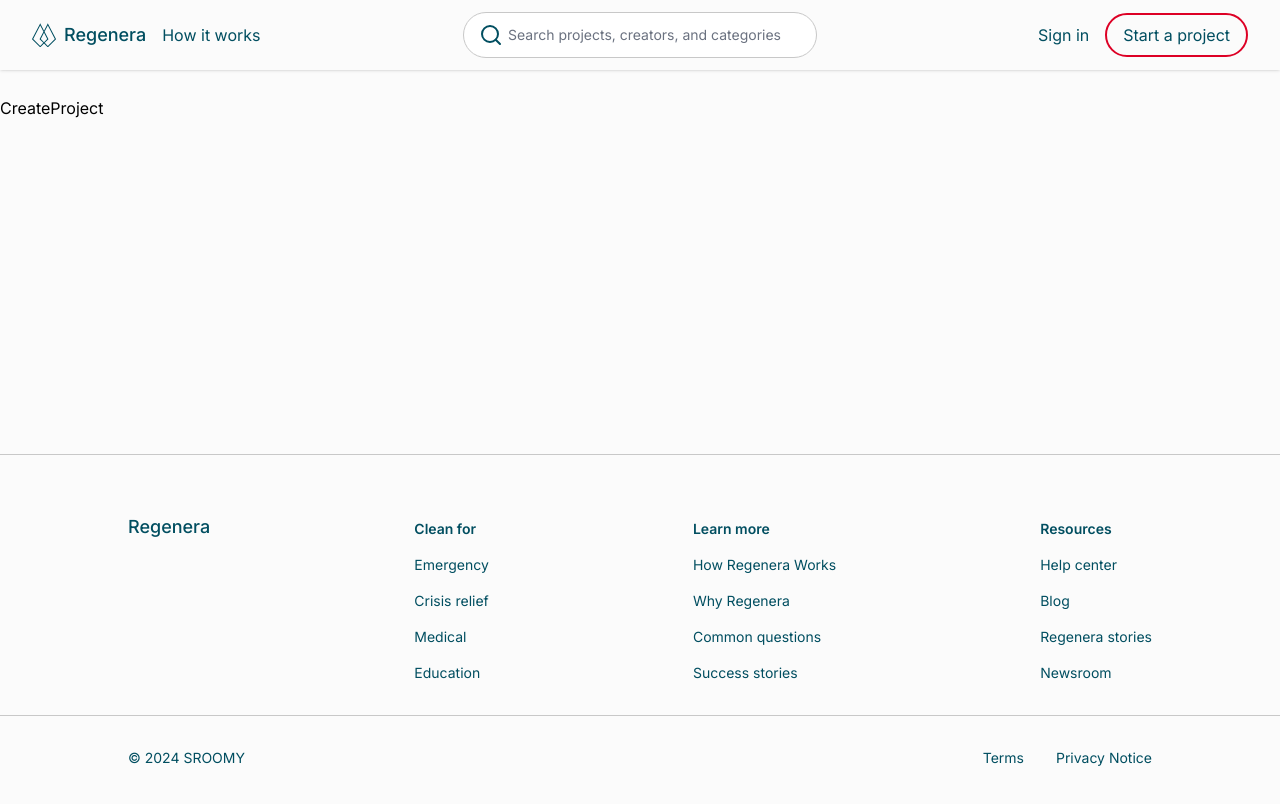
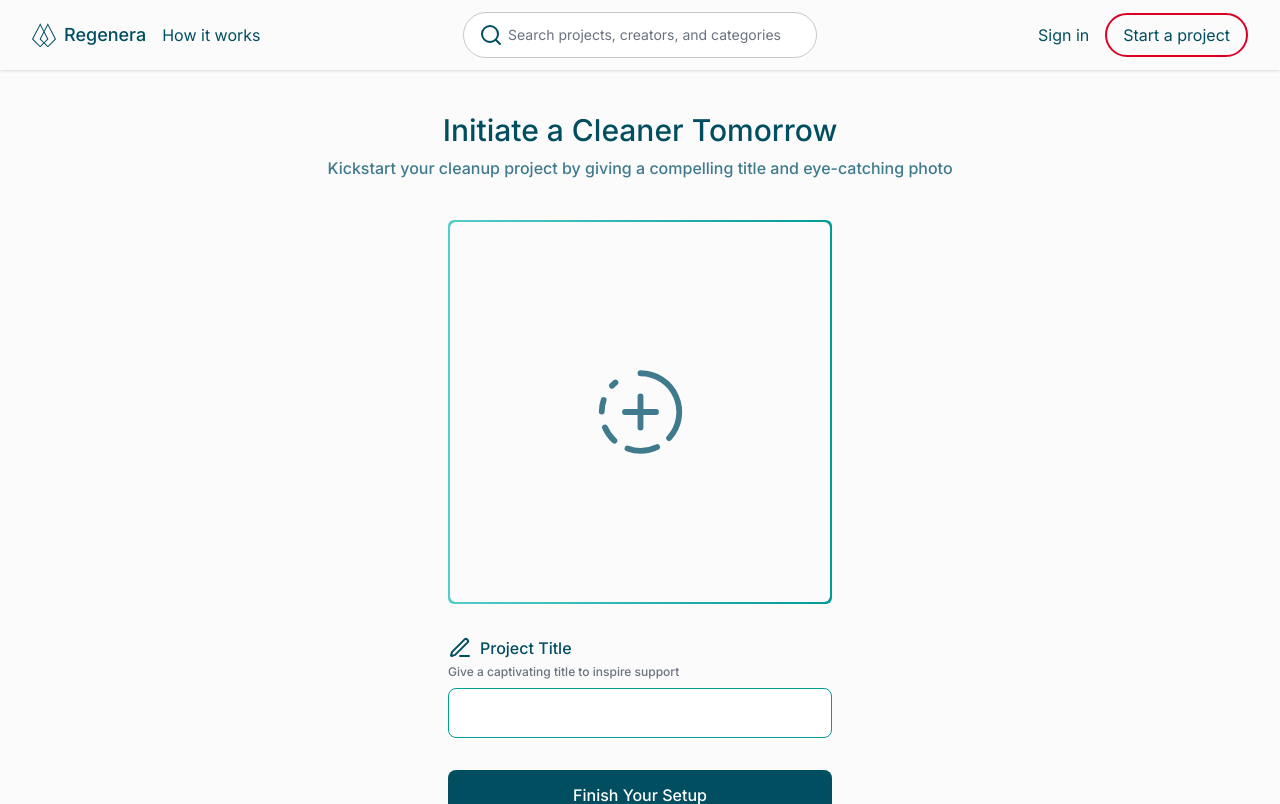
Before and after one commit to 6ixB/regenera-frontend, a Next.js app: page /create-project in a window 1280 px wide. Shown: the top 804 px of the page. Built offline with nearby package versions, Linux system fonts and the light colour scheme; no server answers.

Commit message:
feat: create project title tab

```diff
--- a/src/app/(general)/create-project/page.tsx
+++ b/src/app/(general)/create-project/page.tsx
@@ -1,7 +1,11 @@
+import CreateProjectTitleTab from "@/components/pages/create-project/CreateProjectTitleTab";
+
 export default function CreateProject(){
     return (
-        <main className="w-full flex flex-col gap-8 pt-24 pb-8">
-            CreateProject
+        <main className="w-full flex flex-col gap-8 pt-24 pb-8 items-center">
+
+            <CreateProjectTitleTab />
+
         </main>
     )
 }
--- a/src/components/forms/Input.tsx
+++ b/src/components/forms/Input.tsx
@@ -1,12 +1,28 @@
+import cn from "@/lib/utils/cn";
 import React from "react";
 
-interface InputProps extends React.InputHTMLAttributes<HTMLInputElement> {}
+interface InputProps extends React.InputHTMLAttributes<HTMLInputElement> {
+  icon?: React.ReactNode
+  label?: string
+  desc?: string
+  className?: string;
+}
 
-const Input = React.forwardRef<HTMLInputElement, InputProps>((props, ref) => {
+const Input = React.forwardRef<HTMLInputElement, InputProps>(({icon, label, desc, className, ...props }, ref) => {
   return (
-    <div className="max-w-sm">
+    <div className="flex flex-col max-w-sm gap-y-2 w-full">
+
+      <div className="flex flex-col gap-y-1">
+        <div className="flex gap-x-2 items-center">
+          {icon}
+          <p className="font-medium text-base text-light-text-100">{label}</p>
+        </div>
+        <p className="font-medium text-xs text-gray-500">{desc}</p>
+      </div>
+
       <input
-        className="py-3 px-4 w-full rounded-lg text-base border border-light-background-300 focus:border-light-primary-100 focus:ring-light-primary-100"
+        className={cn(`py-3 px-4 w-full rounded-lg text-base border border-light-background-300 focus:border-light-primary-100 focus:ring-light-primary-100 ${className}`,
+          className)}
         {...props}
         ref={ref}
       />
--- /dev/null
+++ b/src/components/pages/create-project/CreateProjectTitleTab.tsx
@@ -0,0 +1,14 @@
+import CreateProjectTitleTabForm from "./CreateProjectTitleTabForm";
+
+export default function CreateProjectTitleTab(){
+    return (
+        <div className="container h-fit flex flex-col items-center gap-10 py-4">
+            <div className="w-full flex flex-col items-center text-center gap-2">
+                <h3 className="font-medium text-3xl text-light-text-100">Initiate a Cleaner Tomorrow</h3>
+                <p className="font-medium text-base text-light-text-200">Kickstart your cleanup project by giving a compelling title and eye-catching photo</p>
+            </div>
+
+            <CreateProjectTitleTabForm />
+        </div>
+    )
+}
--- /dev/null
+++ b/src/components/pages/create-project/CreateProjectTitleTabForm.tsx
@@ -0,0 +1,18 @@
+import Input from "@/components/forms/Input";
+import CreateProjectTitleTabImage from "./CreateProjectTitleTabImage";
+import { PenLine } from "lucide-react";
+import Button from "@/components/base/Button";
+
+export default function CreateProjectTitleTabForm(){
+    return (
+        <div className="w-full flex flex-col items-center gap-y-8 max-w-sm">
+            <CreateProjectTitleTabImage />
+
+                <Input icon={<PenLine className="text-light-text-100" />} label={'Project Title'} desc={'Give a captivating title to inspire support'}
+             className={'border-light-primary-100'} />
+
+                <Button variant={'solid'} className="w-full">Finish Your Setup</Button>
+
+        </div>
+    )
+}
--- /dev/null
+++ b/src/components/pages/create-project/CreateProjectTitleTabImage.tsx
@@ -0,0 +1,36 @@
+'use client'
+
+import { Aperture, CircleFadingPlus, Plus } from "lucide-react"
+import Image from "next/image"
+import { useRef, useState } from "react"
+
+export default function CreateProjectTitleTabImage(){
+
+    const [titleImage, setTitleImage] = useState<string>('')
+
+    const imageInput = useRef<HTMLInputElement>(null)
+
+    const handleImageInput = () => {
+        if(imageInput.current) imageInput.current.click()
+    }
+
+    const handleImageChange = (e: React.ChangeEvent<HTMLInputElement>) => {
+        if(e.target.files) setTitleImage(URL.createObjectURL(e.target.files[0]))
+    }
+
+    return (
+        <div className="flex h-[24rem] aspect-square bg-gradient-to-r from-light-primary-200 to-light-primary-100 rounded-md p-0.5 group" onClick={handleImageInput} >
+            <div className="flex h-full w-full bg-light-background-100 rounded-md justify-center overflow-hidden">
+                <input type="file" onChange={handleImageChange} className="hidden" ref={imageInput}/>
+                {
+                    titleImage === '' ?
+                    <CircleFadingPlus strokeWidth={1.5} className={'text-light-text-200 w-3/4 h-auto p-24 transition-all duration-300 group-hover:scale-110'} />
+                    :
+                    <Image width={0} height={0} sizes={"100vw"}
+                    src={titleImage} alt="" className="w-full h-full object-cover transition-all duration-300 group-hover:scale-110"/>
+                }
+            </div>
+        </div>
+    )
+
+}
```
